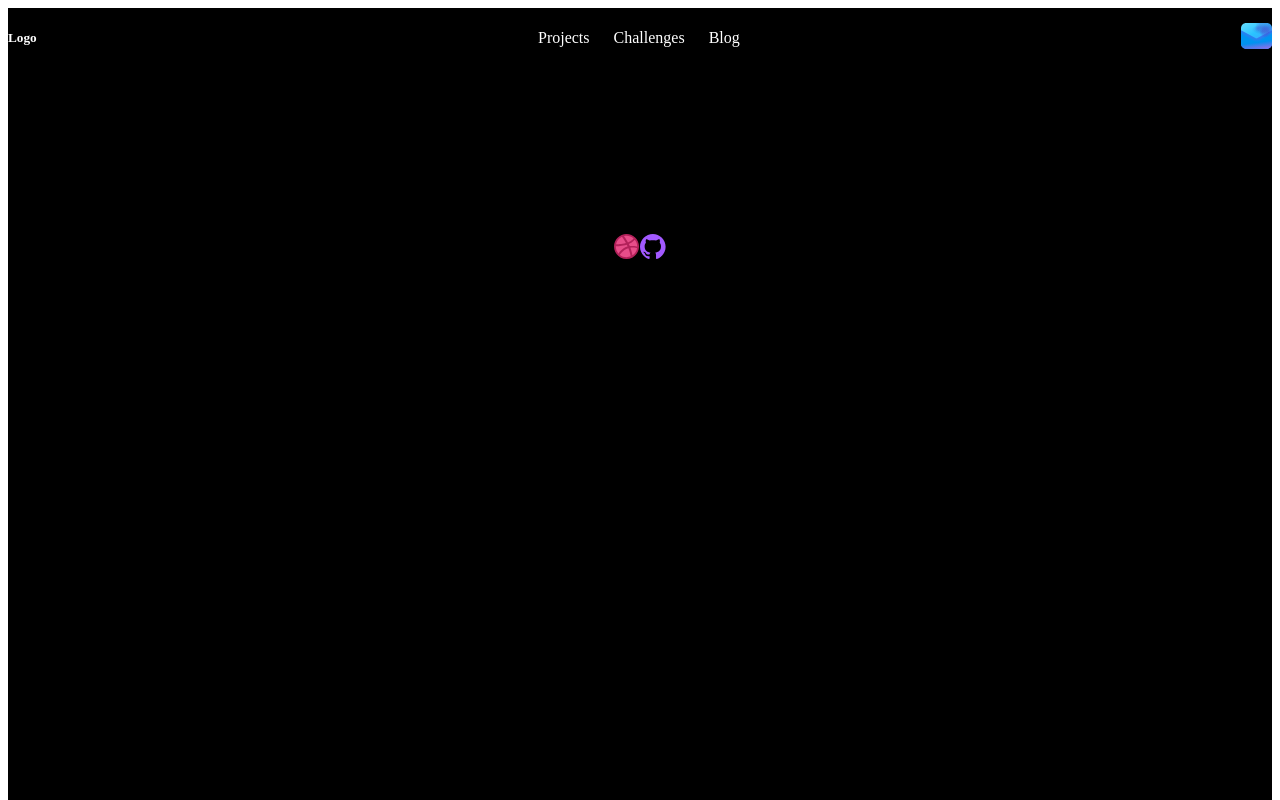
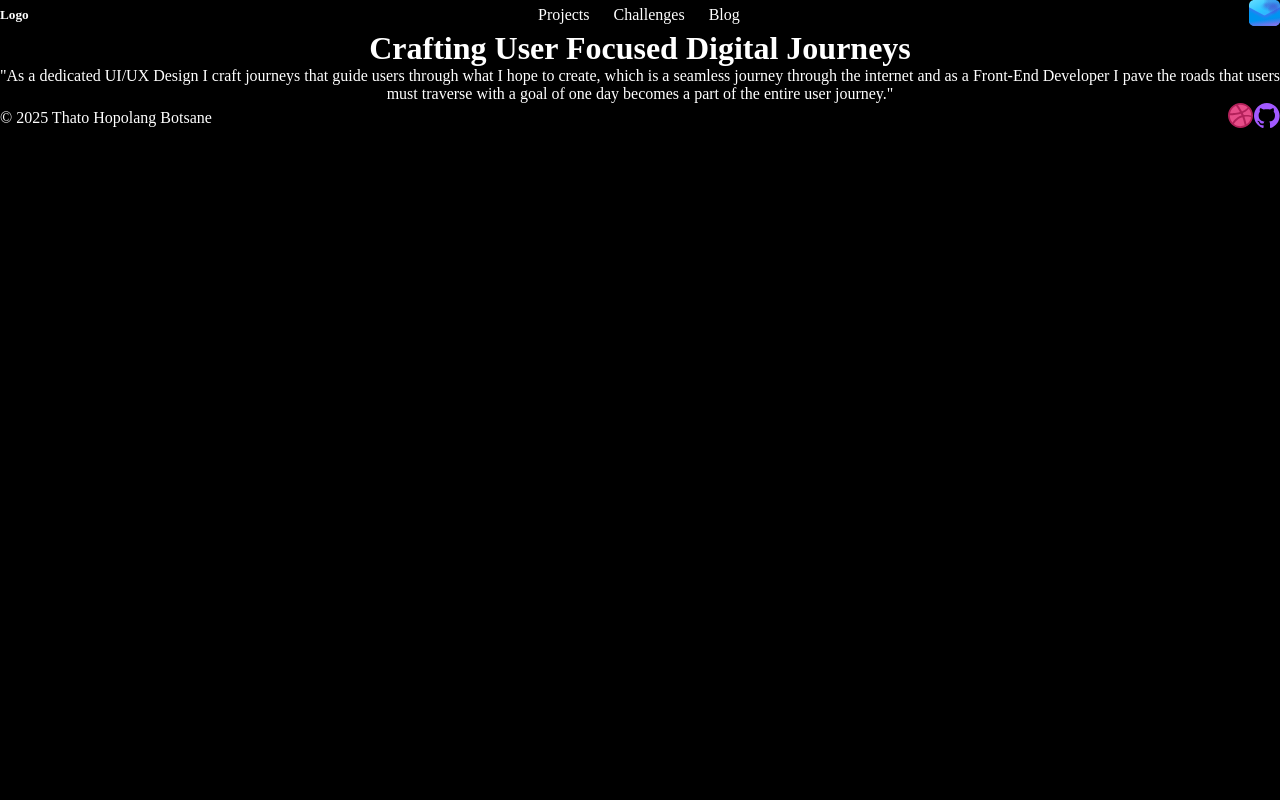
Before and after one commit to HopolangBotsane/Portfolio-Website, a React (Vite) app in the folder portfolio/: page / in a window 1280 px wide. Shown: the top 800 px of the page. Built offline with nearby package versions, Linux system fonts and the light colour scheme.

Commit message:
Removes HeroData Adds ccs module for Hero & Footer components Updates components with styles

```diff
--- a/portfolio/src/App.css
+++ b/portfolio/src/App.css
@@ -1,3 +1,8 @@
+* {
+    margin: 0 !important;
+    padding: 0 !important;
+}
+
 #root {
   margin: 0;
   padding: 0;
--- a/portfolio/src/components/Footer/Footer.jsx
+++ b/portfolio/src/components/Footer/Footer.jsx
@@ -1,5 +1,5 @@
 import { Link } from "react-router-dom";
-
+import styles from "./Footer.module.css"
 import Dribbble from "./Icons/Dribbble.svg"
 import Github from "./Icons/Github.svg"
 
@@ -8,7 +8,7 @@ const Footer = () => {
   const currentYear = new Date().getFullYear();
 
   return (
-    <div className="Footer">
+    <div className={styles.footer}>
       <div className="left">
         <p>&copy; {currentYear} Thato Hopolang Botsane</p>
       </div>
--- /dev/null
+++ b/portfolio/src/components/Footer/Footer.module.css
@@ -0,0 +1,16 @@
+.footer {
+    display: flex;
+    flex-wrap: wrap-reverse;
+    justify-content: space-between;
+    align-items: center;
+    color: #fff;
+}
+
+img {
+    transition: transform 0.3s, opacity 0.3s;
+}
+
+a:hover img {
+    transform: scale(1.1);
+    opacity: 0.8;
+}
--- a/portfolio/src/components/Hero/Hero.jsx
+++ b/portfolio/src/components/Hero/Hero.jsx
@@ -1,14 +1,10 @@
-import { HeroData } from "./HeroData"
+import styles from "./Hero.module.css";
 
 const Hero = () => {
   return (
-    <div>
-      {HeroData.map((data) => (
-        <div key={data.id} className="hero-content-container">
-          <h1>{data.tagline}</h1>
-          <p>{data.paragraph}</p>
-        </div>
-      ))}
+    <div className={styles.hero}>
+      <h1>Crafting User Focused Digital Journeys</h1>
+      <p> "As a dedicated UI/UX Design I craft journeys that guide users through what I hope to create, which is a seamless journey through the internet and as a Front-End Developer I pave the roads that users must traverse with a goal of one day becomes a part of the entire user journey."</p>
     </div>
   )
 }
--- /dev/null
+++ b/portfolio/src/components/Hero/Hero.module.css
@@ -0,0 +1,3 @@
+.hero {
+    color: #fff;
+}
--- a/portfolio/src/components/Hero/HeroData.js
+++ /dev/null
@@ -1,7 +0,0 @@
-export const HeroData = [
-    {
-        id: 1,
-        tagline: "Crafting User Focused Digital Journeys",
-        paragraph: "As a dedicated UI/UX Design I craft journeys that guide users through what I hope to create, which is a seamless journey through the internet and as a Front-End Developer I pave the roads that users must traverse with a goal of one day becomes a part of the entire user journey."
-    }
-]
```
